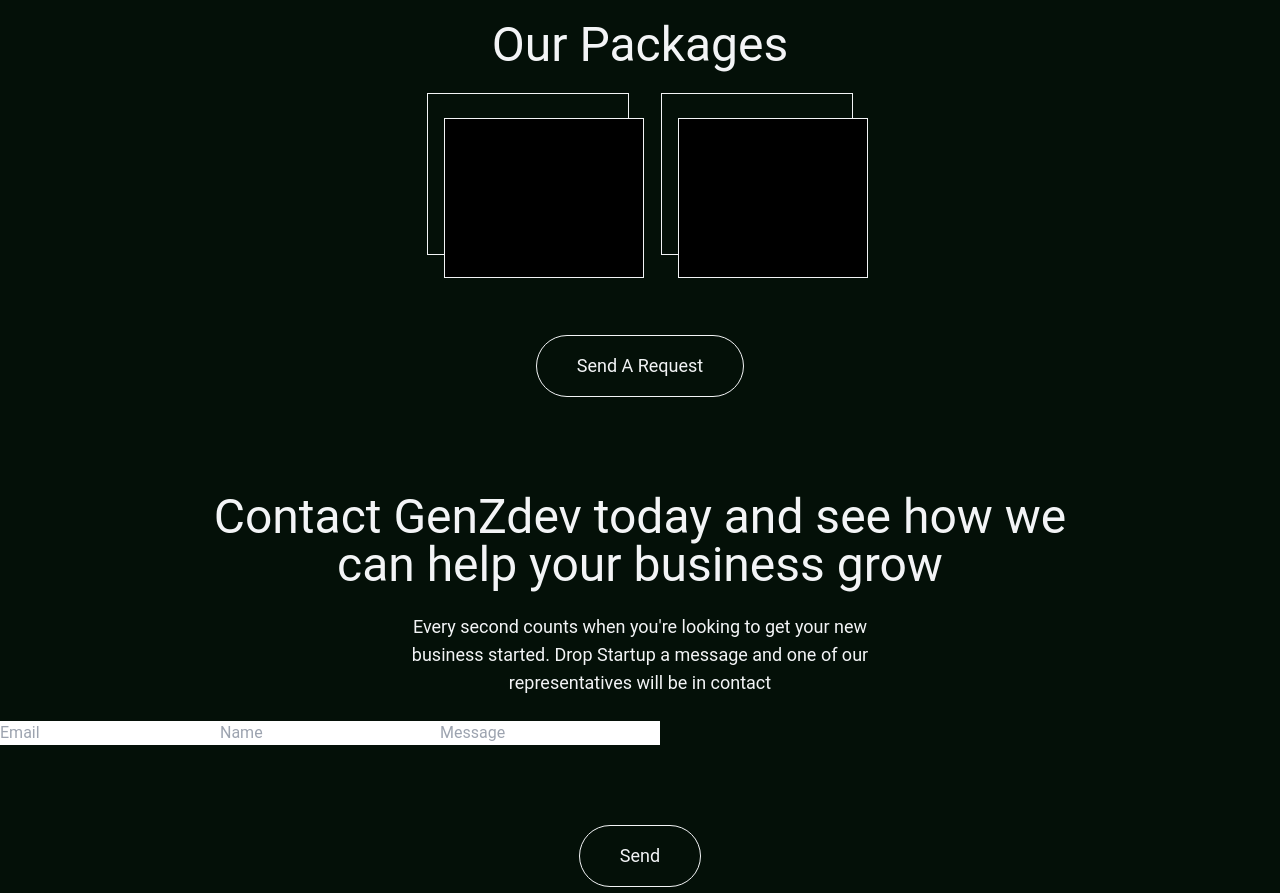
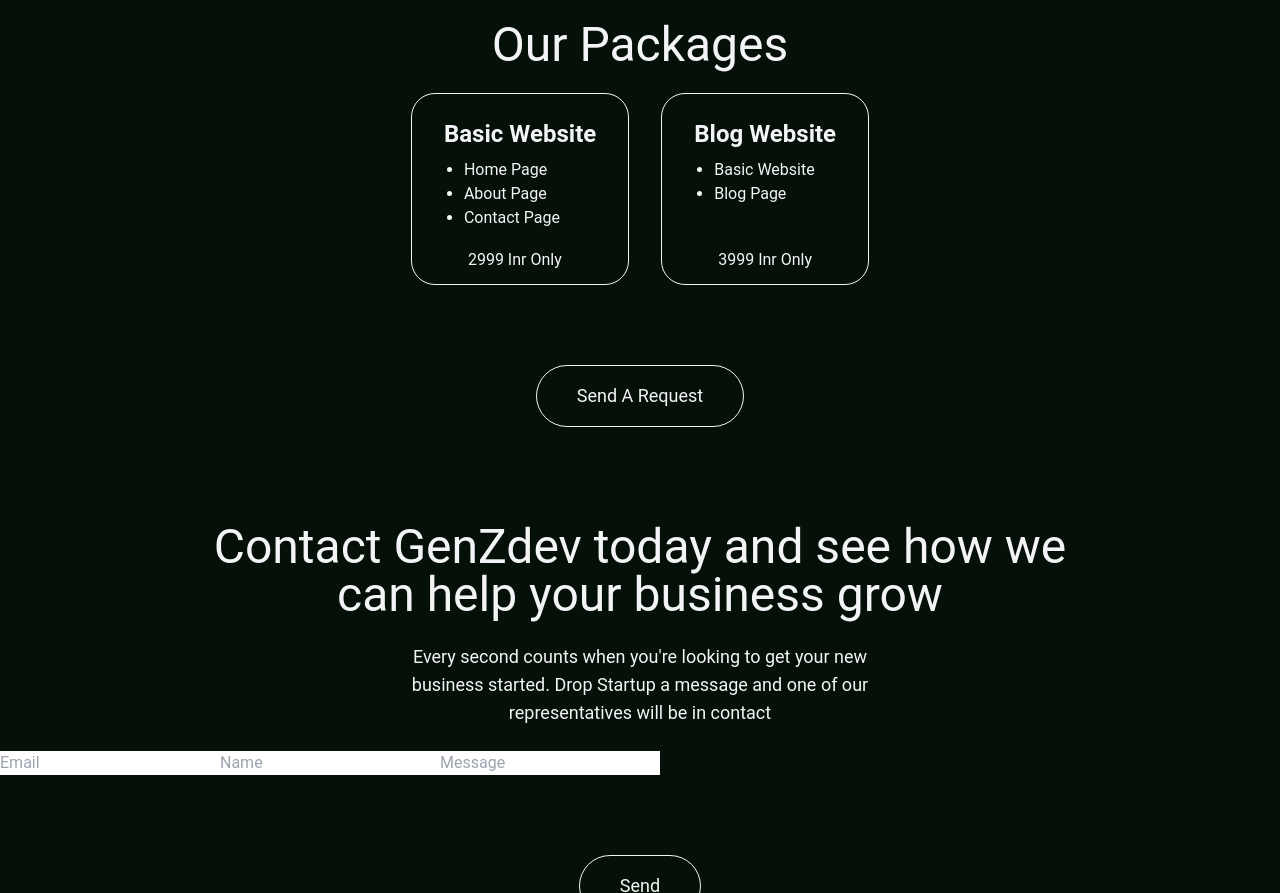
Before and after one commit to SumanKisku/genZdev, a Gatsby site: page / in a window 1280 px wide. Shown: the part 2081-2974 px from the top of the page. Built offline with nearby package versions, Linux system fonts and the light colour scheme; Gatsby itself is replaced by a stand-in of ours.

Commit message:
Change details, add utility classes

```diff
--- a/src/pages/components/Card.js
+++ b/src/pages/components/Card.js
@@ -2,12 +2,15 @@
 
 export default function Feature(props) {
   return (
-    <div className="card text-gray-100 border border-gray-100 px-4 py-6 pr-8 relative">
-      <div className="w-full h-full border border-gray-100 bg-black absolute"></div>
+    <div className="card text-gray-100 border border-gray-100 rounded-3xl h-48 px-8 py-6 pr-8 flex flex-col relative">
+      {/* <div className="w-full h-full border border-gray-100 bg-black absolute"></div> */}
       <h4 className="text-2xl font-bold">{props.heading}</h4>
       <ul className="mt-2 list-disc">
           {props.list.map((elem) => <li className="ml-5">{elem}</li>)}
       </ul>
+      <div className="transform translate-x-6 absolute bottom-3">
+        <span>{props.price}</span>
+      </div>
 
     </div>
   )
```
